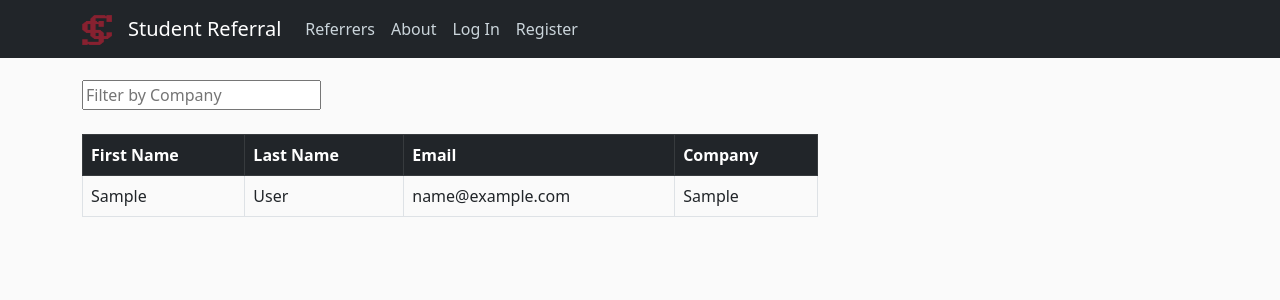
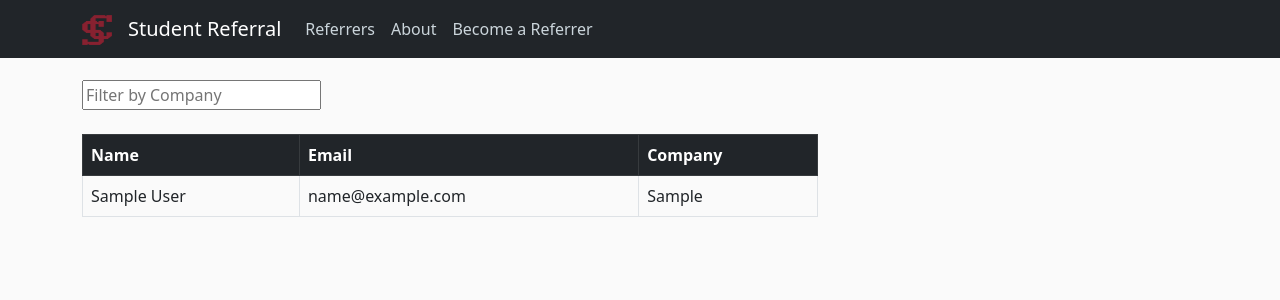
Before and after one commit to aryanbhave/django_project, a Django app: page / in a window 1280 px wide. Shown: the top 300 px of the page. Run offline with Django 4.2, Linux system fonts and the light colour scheme; tables that the repository leaves empty hold one stand-in row (values such as "Sample post").

Commit message:
Add files via upload
Changed table column header

```diff
--- a/blog/templates/blog/base.html
+++ b/blog/templates/blog/base.html
@@ -34,11 +34,11 @@
                     <!-- Navbar Right Side -->
                     <div class="navbar-nav">
                       {% if user.is_authenticated %}
-                        <a class="nav-item nav-link" href="{% url 'profile' %}">Profile</a>
-                        <a class="nav-item nav-link" href="{% url 'logout' %}">Log Out</a>
+                        <!-- <a class="nav-item nav-link" href="{% url 'profile' %}">Profile</a> -->
+                        <!-- <a class="nav-item nav-link" href="{% url 'logout' %}">Log Out</a> -->
                       {% else %}
-                        <a class="nav-item nav-link" href="{% url 'login' %}">Log In</a>
-                        <a class="nav-item nav-link" href="{% url 'register' %}">Register</a>
+                        <!-- <a class="nav-item nav-link" href="{% url 'login' %}">Log In</a> -->
+                        <a class="nav-item nav-link" href="{% url 'register' %}">Become a Referrer</a>
                       {% endif %}
                     </div>
                 </div>
--- a/blog/templates/blog/home.html
+++ b/blog/templates/blog/home.html
@@ -1,5 +1,9 @@
 {% extends "blog/base.html" %}
 {% block content %}
+    <!-- <form>
+        <input type="button" onclick="window.location.href='{% url 'register' %}'" value="Become a Referrer" />
+    </form>
+    <br> -->
     <form action="" method="GET">
         <input type="text" name="query" placeholder="Filter by Company"><br/>
     </form>
@@ -7,8 +11,8 @@
     <table class="table table-bordered">
         <thead class="table-dark">
             <tr>
-                <th scope="col">First Name</th>
-                <th scope="col">Last Name</th>
+                <th scope="col">Name</th>
+                <!-- <th scope="col">Last Name</th> -->
                 <th scope="col">Email</th>
                 <th scope="col">Company</th>
             </tr>
@@ -17,8 +21,8 @@
             {% for item in query_results %}
                 <tr>
                     <!-- <th scope="row"></th> -->
-                    <td>{{ item.firstName }}</td>
-                    <td>{{ item.lastName }}</td>
+                    <td>{{ item.firstName }} {{ item.lastName }}</td>
+                    <!-- <td>{{ item.lastName }}</td>      -->
                     <td>{{ item.email }}</td>
                     <td>{{ item.company }}</td>
                 </tr>
--- a/blog/views.py
+++ b/blog/views.py
@@ -8,13 +8,12 @@ def home(request):
     if request.GET.get('query', None):
         query = request.GET.get('query', None)
         context = {
-            'posts': Post.objects.all(),
+            'title': "Home",
             'query_results' : referrer.objects.all().filter(company=query)
         }
         return render(request, 'blog/home.html', context)
     else:
         context = {
-            'posts': Post.objects.all(),
             'query_results' : referrer.objects.all()
         }
         return render(request, 'blog/home.html', context)
```
